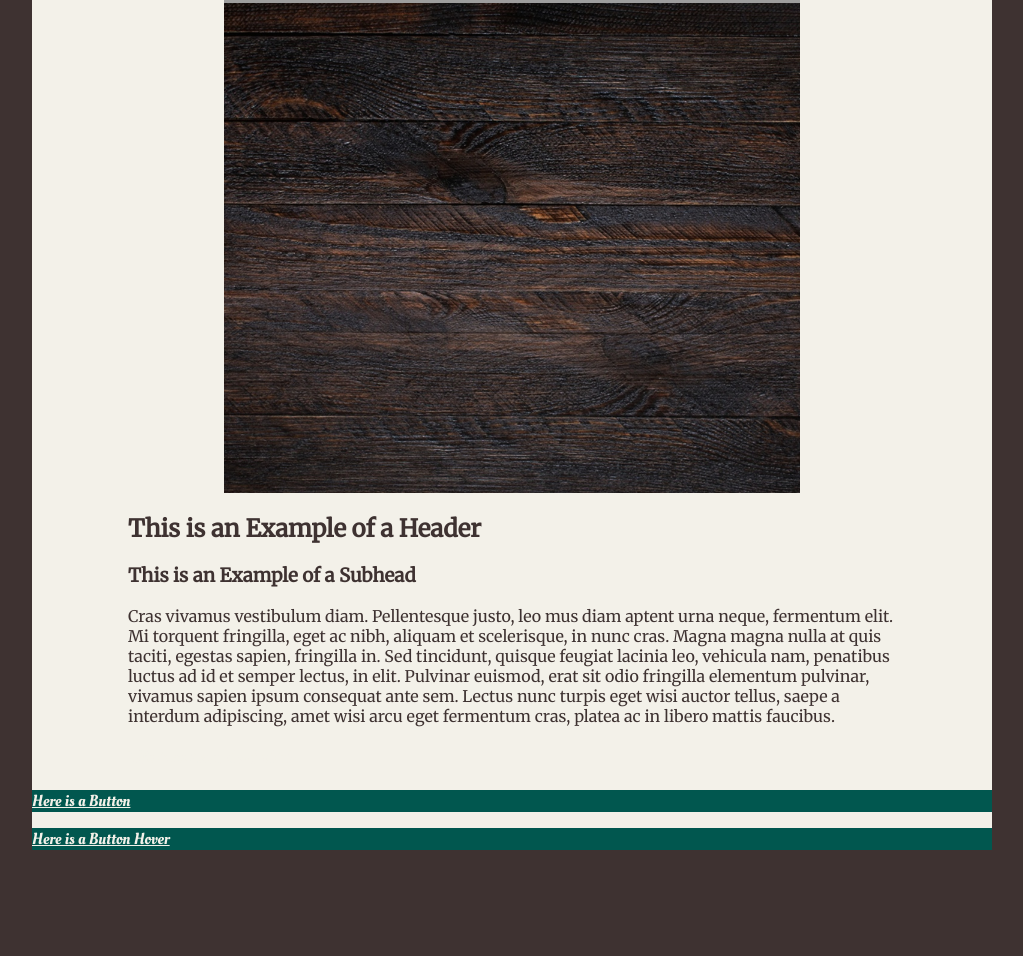
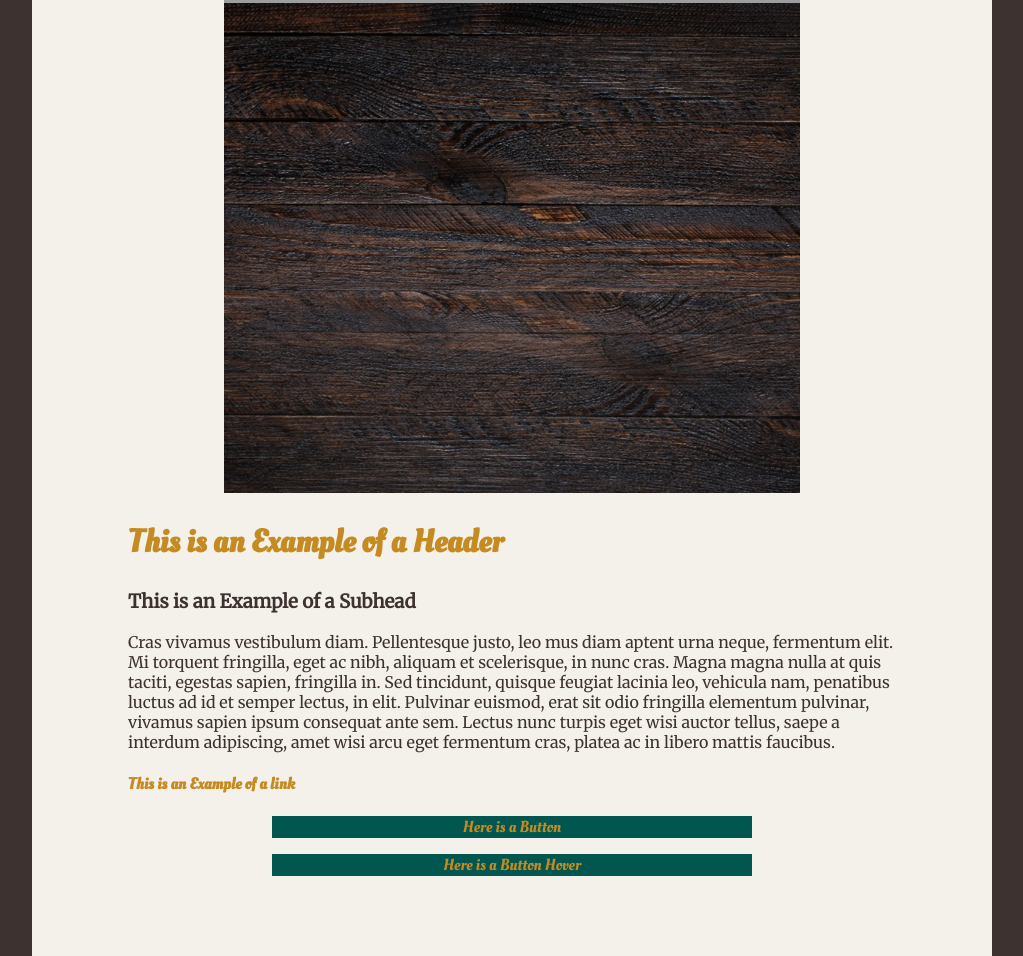
Before and after one commit to Cantare83/project_final2_hendricks_christina, a plain HTML site: page index.html in a window 1280 px wide. Shown: the part 1435-2391 px from the top of the page, without its empty margins (128-1151 px from the left). Before the commit the page ends 2301 px from the top, so only its background shows below. Drawn offline with Linux system fonts and the light colour scheme; grey boxes are pictures that could not be loaded.

Commit message:
Add styling to buttons and links

```diff
--- a/css/main.css
+++ b/css/main.css
@@ -7,6 +7,7 @@ body {
     padding-top: 2em;
     margin-left: auto;
     margin-right: auto;
+    padding-bottom: 05%;
 }
 header {
     background-color: #f3f1e9;
@@ -25,17 +26,19 @@ header {
     margin-left: auto;
     margin-right: auto;
 }
-h1 {
+h1, h2 {
     font-family: 'Oleo Script', cursive;
     color: #c68a22;
     font-size: 3em;
 }
-h2, h3, p {
+h2 {
+    font-family: 'Oleo Script', cursive;
+    color: #c68a22;
+    font-size: 2em;
+}
+h3, p {
     color: #3e3231;
     font-family: 'Merriweather', serif;
-}
-h4, a {
-    color: #01574f;
 }
 .sidebar {
     margin-left: 10%;
@@ -43,8 +46,13 @@ h4, a {
 }
 .button {
     background-color: #01574f;
+    width: 50%;
+    margin-left: auto;
+    margin-right: auto;
 }
 .button, a {
-    color: #f3f1e9;
+    color: #c68a22;
     font-family: 'Oleo Script', cursive;
+    text-decoration: none;
+    text-align: center;
 }
```
